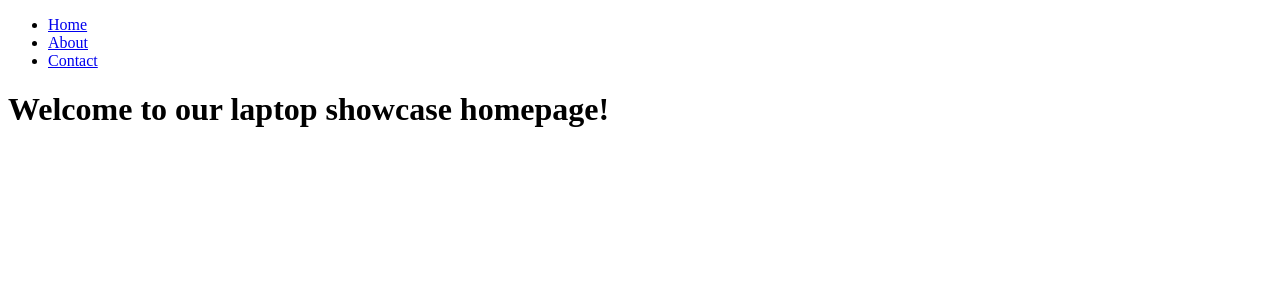
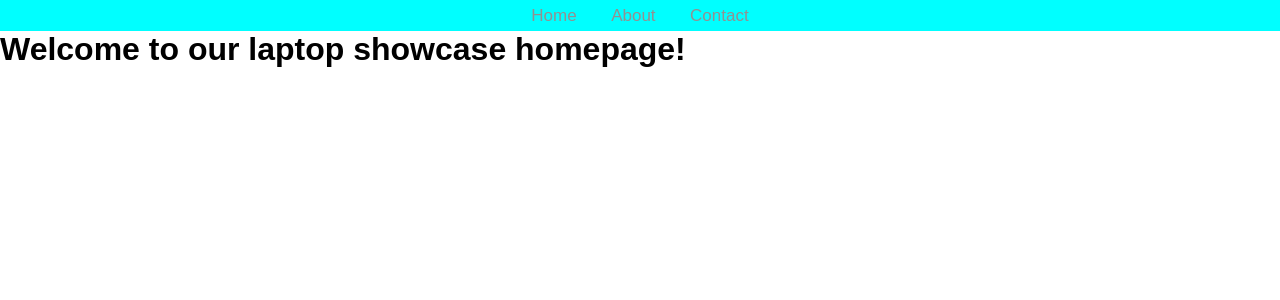
Before and after one commit to karim0829/IS218-Django-Laptop-Display, a Django app: page /index/ in a window 1280 px wide. Shown: the top 300 px of the page. Run offline with Django 5.2, Linux system fonts and the light colour scheme.

Commit message:
CSS updated

```diff
--- a/homepage/static/homepage/style.css
+++ b/homepage/static/homepage/style.css
@@ -1,18 +1,35 @@
+
 li {
     list-style: none;
     display:inline;
     font-size:17px;
     margin:15px;
+    font-family: "Inter";
+
+
 
 }
+
+a {
+    text-decoration: none;
+    color:rgb(145, 145, 145);
+
+}
+
+a:hover {
+    color:black;
+}
+
+
 * {
     margin:0;
     padding:0;
+    font-family: "Poppins", sans-serif;
 }
 .nav {
     text-align:center;
-    font-family:"Poppins";
-    font-weight:600;
-    padding:10px;
-    background-color: rgb(183, 221, 255);
+    padding:5px;
+    background-color: aqua;
+
+
 }
--- a/homepage/templates/homepage/base.html
+++ b/homepage/templates/homepage/base.html
@@ -3,15 +3,19 @@
 <html lang="en">
 <head>
 {% block head %}
+<link rel = "stylesheet" href="..">
+<link rel="preconnect" href="https://fonts.googleapis.com">
+<link rel="preconnect" href="https://fonts.gstatic.com" crossorigin>
+<link href="https://fonts.googleapis.com/css2?family=Inter:ital,opsz,wght@0,14..32,100..900;1,14..32,100..900&family=Poppins:ital,wght@0,100;0,200;0,300;0,400;0,500;0,600;0,700;0,800;0,900;1,100;1,200;1,300;1,400;1,500;1,600;1,700;1,800;1,900&display=swap" rel="stylesheet">
 {% endblock %}
 </head>
 <body>
     <div class="nav">
         <nav>
             <ul>
-                <li><a href = "{% url 'index' %}">Home</li></a>
-                <li><a href = "{% url 'about' %}">About</li></a>
-                <li><a href = "{% url 'contact' %}">Contact</li></a>
+                <li><a href = "{% url 'index' %}">Home</a></li>
+                <li><a href = "{% url 'about' %}">About</a></li>
+                <li><a href = "{% url 'contact' %}">Contact</a></li>
 
             </ul>
         </nav>
--- a/homepage/templates/homepage/index.html
+++ b/homepage/templates/homepage/index.html
@@ -1,4 +1,9 @@
 {% extends "homepage/base.html" %}
+{% load static %}
+
+{% block head %}
+<link rel="stylesheet" href="{% static 'homepage/style.css' %}">
+   {% endblock %}
 
     {% block content %}
     <h1> Welcome to our laptop showcase homepage!</h1>
```
